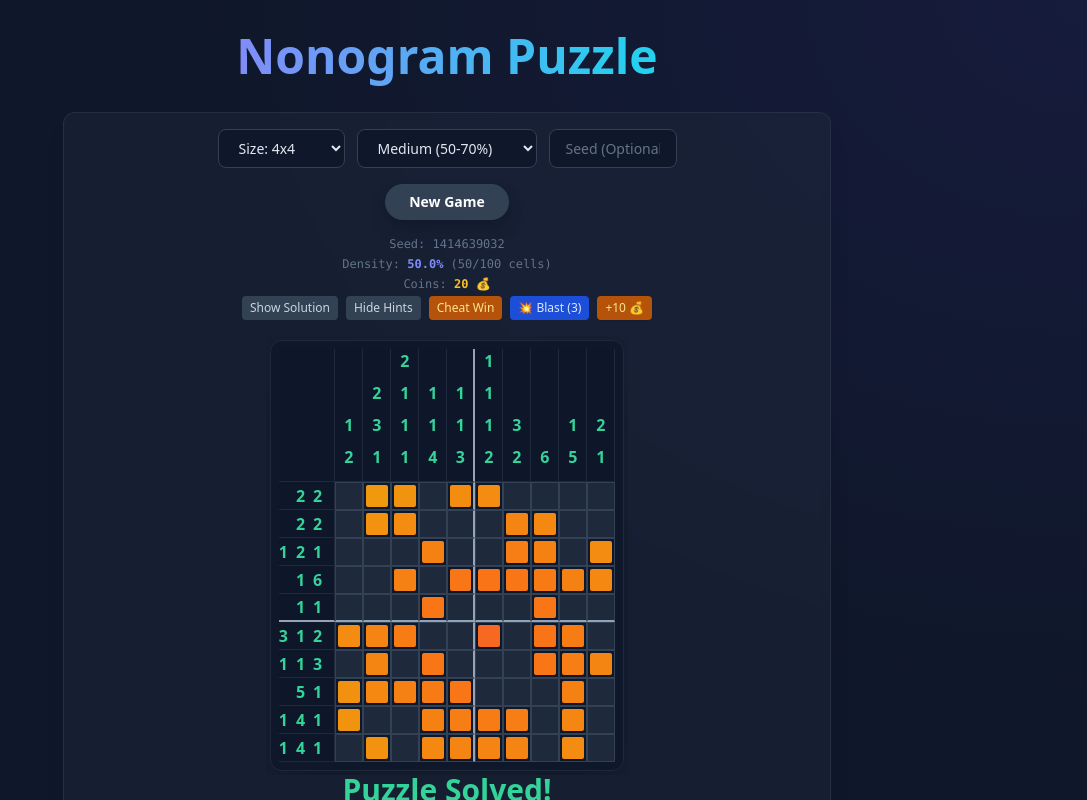
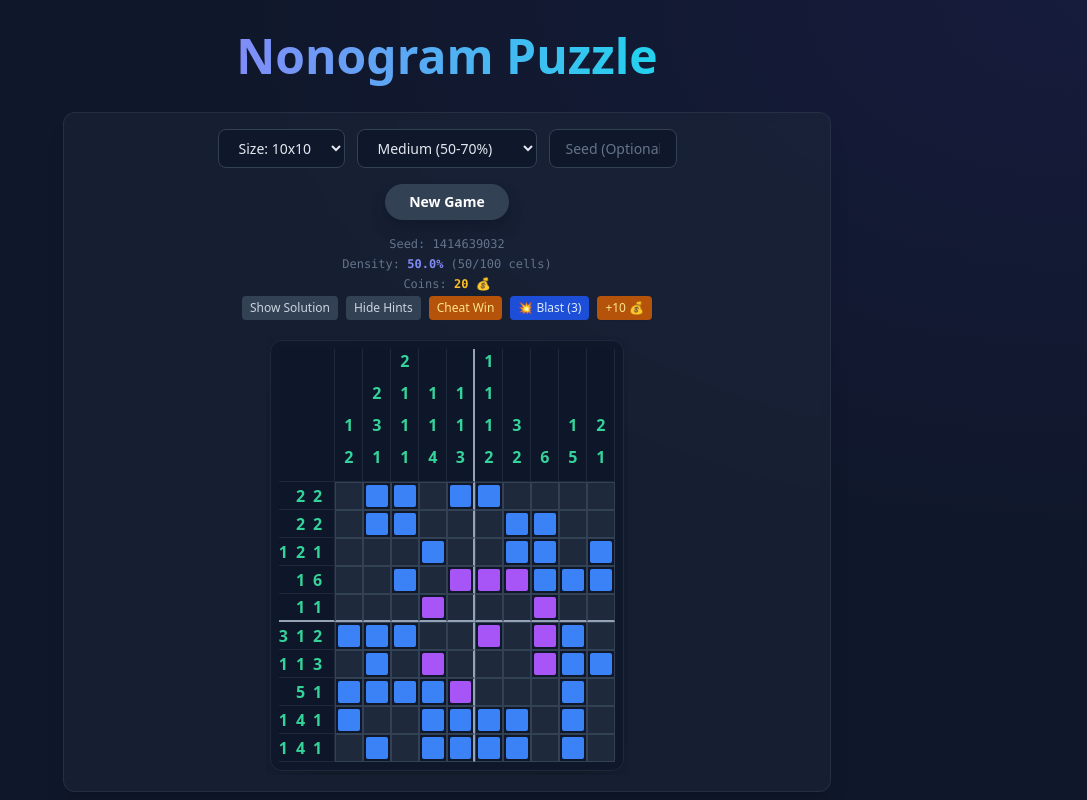
Before and after one commit to realmugsy/nomo7, a React (Vite) app: page / in a window 1280 px wide. Both pictures are taken after a click on the button "Cheat Win". Shown: the top 800 px of the page, without its empty margins (193-1280 px from the left). Built offline with nearby package versions, Linux system fonts and the light colour scheme.

Commit message:
поправил резкие переходы в радуге

```diff
--- a/App.tsx
+++ b/App.tsx
@@ -582,7 +582,7 @@ const App: React.FC = () => {
                         const dist = Math.sqrt(dx * dx + dy * dy);
 
                         // 30ms per unit distance for smoother animation
-                        delay = `${Math.round(dist * 30)}ms`;
+                        delay = `${Math.round(dist * 90)}ms`;
                       }
 
                       return (
@@ -600,6 +600,7 @@ const App: React.FC = () => {
                             animationDelay={delay}
                             animationDuration={`${WIN_ANIMATION_DURATION_MS}ms`}
                             isRevealing={revealingCells.has(`${r}-${c}`)}
+                            styleMode="sharp"
                           />
                         </div>
                       );
@@ -611,7 +612,7 @@ const App: React.FC = () => {
           </div>
         )}
 
-        {gameState.status === 'won' && puzzle && (
+        {/* {gameState.status === 'won' && puzzle && (
           <div className="mt-8 text-center animate-bounce">
             <h2 className="text-3xl font-bold text-emerald-400 mb-2">Puzzle Solved!</h2>
             <p className="text-slate-300">It was: <span className="text-indigo-400 font-bold text-lg uppercase">{puzzle.title}</span></p>
@@ -622,7 +623,7 @@ const App: React.FC = () => {
               🎉 Play Another
             </button>
           </div>
-        )}
+        )} */}
 
         {/* Meta Layer with Image Markers */}
         {gameState.status === 'idle' && (
--- a/components/GridCell.tsx
+++ b/components/GridCell.tsx
@@ -15,6 +15,7 @@ interface GridCellProps {
   animationDelay?: string;
   animationDuration?: string;
   isRevealing?: boolean;  // NEW: for blast reveal effect
+  styleMode?: 'smooth' | 'sharp'; // NEW: animation style
 }
 
 const GridCell: React.FC<GridCellProps> = ({
@@ -29,7 +30,8 @@ const GridCell: React.FC<GridCellProps> = ({
   borderBottomThick,
   animationDelay,
   animationDuration,
-  isRevealing
+  isRevealing,
+  styleMode = 'smooth'
 }) => {
 
   // Base classes
@@ -125,7 +127,7 @@ const GridCell: React.FC<GridCellProps> = ({
       {/* Show victory animation marker when in solution mode and cell is filled */}
       {isSolutionFilled && isRevealed && !isDebug && (
         <div
-          className="absolute bg-indigo-500 rounded-sm animate-win-pulse"
+          className={`absolute bg-indigo-500 rounded-sm ${styleMode === 'sharp' ? 'animate-win-step' : 'animate-win-pulse'}`}
           style={{
             top: `${FILLED_CELL_MARKER_REDUCTION_PX}px`,
             left: `${FILLED_CELL_MARKER_REDUCTION_PX}px`,
--- a/gameConfig.ts
+++ b/gameConfig.ts
@@ -28,13 +28,13 @@ export const DIFFICULTY_CONFIG: Record<DifficultyLevel, DifficultySettings> = {
   }
 };
 
-export const GRID_SIZES = [4, 7, 11, 14, 18];
+export const GRID_SIZES = [5, 8, 10, 15, 20];
 
 // Meta layer settings
 export const META_LAYER_MAP_IMAGES_COUNT = 3; // Number of map images to stitch together
 
 // Duration of the win animation cycle (one way) in milliseconds
-export const WIN_ANIMATION_DURATION_MS = 1500;
+export const WIN_ANIMATION_DURATION_MS = 3000;
 
 // Border width for grid cells in pixels
 export const CELL_BORDER_WIDTH_PX = 2;
--- a/src/index.css
+++ b/src/index.css
@@ -17,6 +17,24 @@
   animation-timing-function: linear;
   animation-iteration-count: infinite;
   animation-direction: alternate;
+}
+
+@keyframes win-step {
+  0% { background-color: #ef4444; border-color: #ef4444; }   /* Red */
+  14% { background-color: #f97316; border-color: #f97316; }  /* Orange */
+  28% { background-color: #eab308; border-color: #eab308; }  /* Yellow */
+  42% { background-color: #22c55e; border-color: #22c55e; }  /* Green */
+  57% { background-color: #06b6d4; border-color: #06b6d4; }  /* Cyan */
+  71% { background-color: #3b82f6; border-color: #3b82f6; }  /* Blue */
+  85% { background-color: #a855f7; border-color: #a855f7; } /* Violet */
+  100% { background-color: #ef4444; border-color: #ef4444; } /* Red Loop */
+}
+
+.animate-win-step {
+  animation-name: win-step;
+  animation-duration: 0.7s; /* Faster cycle for steps usually looks better */
+  animation-timing-function: steps(1, end); /* Sharp transitions */
+  animation-iteration-count: infinite;
 }
 
 @keyframes blast-reveal {
```
